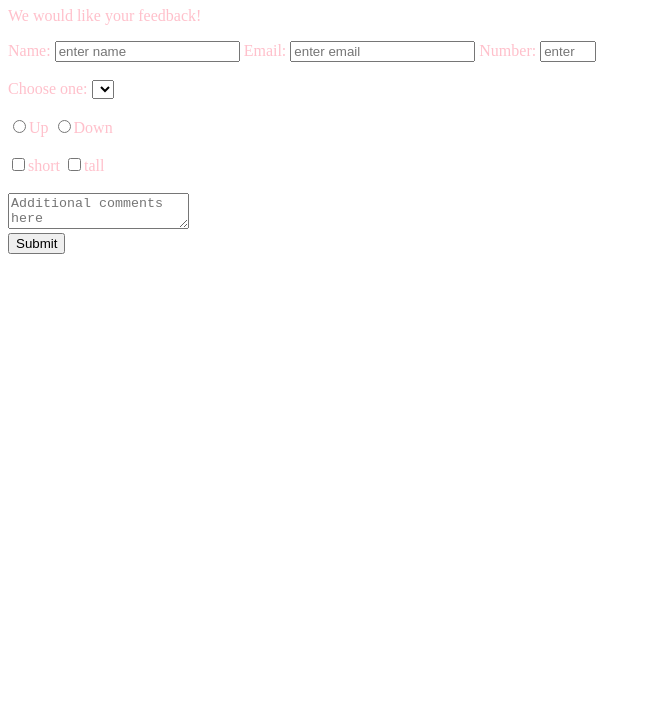
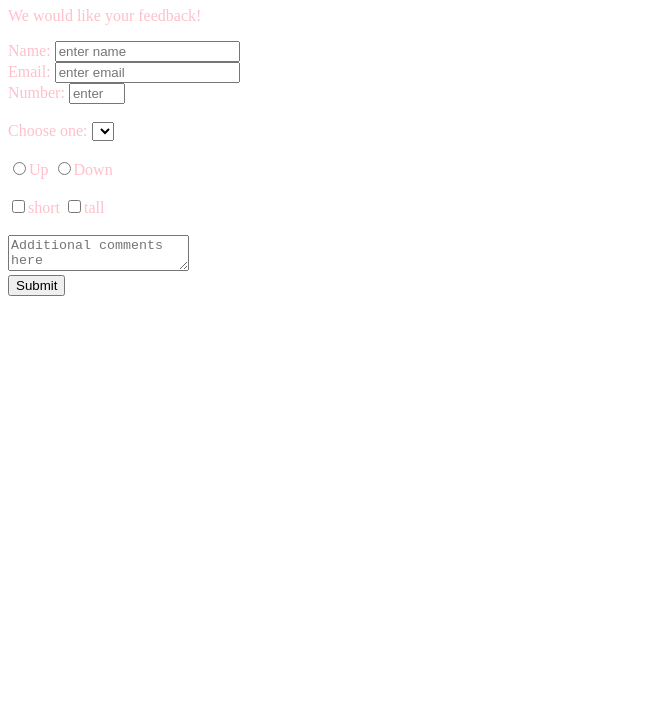
Before and after one commit to kami2049/survey-form, a plain HTML site: page index.html in a window 1280 px wide. Shown: the part 73-800 px from the top of the page, without its empty margins (0-651 px from the left). Drawn offline with Linux system fonts and the light colour scheme.

Commit message:
updated html file

```diff
--- a/index.html
+++ b/index.html
@@ -12,9 +12,9 @@
 
     <form id="survey-form">
         <label id="name-label">Name:</label>
-        <input id="name" type="text" placeholder="enter name" required>
+        <input id="name" type="text" placeholder="enter name" required><br>
         <label id="email-label">Email:</label>
-        <input id="email" type="email" placeholder="enter email" required>
+        <input id="email" type="email" placeholder="enter email" required><br>
         <label id="number-label">Number:</label>
         <input id="number" type="number" placeholder="enter number" min="10" max="10" required><br><br>
 
```
